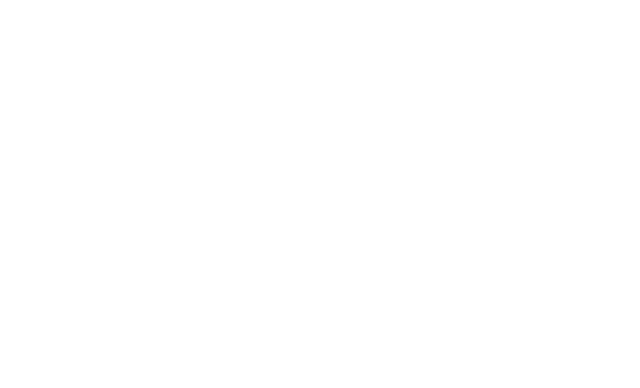
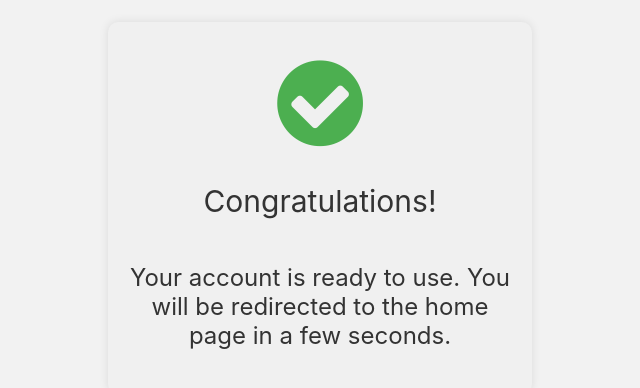
Before and after one commit to paranietharan74/library-management-system-website, a React (Create React App) app: page /verification-success in a window 1280 px wide. Before the commit this address had no page. Shown: the part 192-580 px from the top of the page, without its empty margins (320-960 px from the left). Built offline with nearby package versions, Linux system fonts and the light colour scheme.

Commit message:
Verification success page coded

```diff
--- a/src/App.js
+++ b/src/App.js
@@ -4,6 +4,7 @@
 import DetailsFilling from './Pages/DetailsFilling';
 import DetailsConfirmation from './Pages/DetailsConfirmation';
 import VerifyEmail from './Pages/VerifyEmail';
+import VerificationSuccess from './Pages/VerificationSuccess';
 
 function App() {
   return (
@@ -14,6 +15,7 @@
           <Route path='/details-fill' element={<DetailsFilling />} />
           <Route path='/details-confirmation' element={<DetailsConfirmation />} />
           <Route path='/verify-email' element={<VerifyEmail />} />
+          <Route path='/verification-success' element={<VerificationSuccess />} />
         </Routes>
       </Router>
     </div>
--- /dev/null
+++ b/src/Components/VerificationSuccessMessage.js
@@ -0,0 +1,16 @@
+import React from 'react';
+import './style/VerificationSuccessMessage.css';
+
+function VerificationSuccessMessage() {
+    return (
+        <div className="success-msg-box">
+            <div className="success-icon">
+                <i className="fa fa-check-circle" aria-hidden="true"></i>
+            </div>
+            <p className="success-msg-title">Congratulations!</p>
+            <p className="-success-message-body">Your account is ready to use. You will be redirected to the home page in a few seconds.</p>
+        </div>
+    );
+}
+
+export default VerificationSuccessMessage;
--- /dev/null
+++ b/src/Components/style/VerificationSuccessMessage.css
@@ -0,0 +1,32 @@
+.success-msg-box {
+    display: flex;
+    flex-direction: column;
+    align-items: center;
+    justify-content: center;
+    margin-top: 100px;
+    margin-bottom: 100px;
+    padding: 20px;
+    border-radius: 10px;
+    background-color: #f0f0f0;
+    box-shadow: 0 0 10px 0 rgba(0, 0, 0, 0.1);
+    width: 30%;
+    text-align: center;
+    border-radius: 10px;
+}
+
+.success-icon {
+    font-size: 100px;
+    color: #4CAF50;
+}
+
+.success-msg-title{
+    font-size: 30px;
+    margin-top: 20px;
+    margin-bottom: 20px;
+}
+
+.success-message-text {
+    font-size: 20px;
+    margin-top: 20px;
+    margin-bottom: 20px;
+}
--- /dev/null
+++ b/src/Pages/VerificationSuccess.js
@@ -0,0 +1,14 @@
+import VerificationSuccessMessage from '../Components/VerificationSuccessMessage';
+import './style/VerificationSuccess.css';
+
+function VerificationSuccess() {
+  return (
+    <div className="VerificationSuccess">
+      <div className="Verification-Success-container">
+        <VerificationSuccessMessage />
+      </div>
+    </div>
+  );
+}
+
+export default VerificationSuccess;
--- /dev/null
+++ b/src/Pages/style/VerificationSuccess.css
@@ -0,0 +1,23 @@
+.VerificationSuccessContainer {
+    display: flex;
+    justify-content: center;
+    align-items: center;
+    height: 100vh;
+    background-color: #f2f2f2;
+    color: #333;
+    font-size: 24px;
+    font-weight: bold;
+    text-align: center;
+}
+
+.Verification-Success-container {
+    display: flex;
+    flex-direction: column;
+    justify-content: center;
+    align-items: center;
+    height: 100vh;
+    background-color: #f2f2f2;
+    color: #333;
+    font-size: 24px;
+    text-align: center;
+}
```
